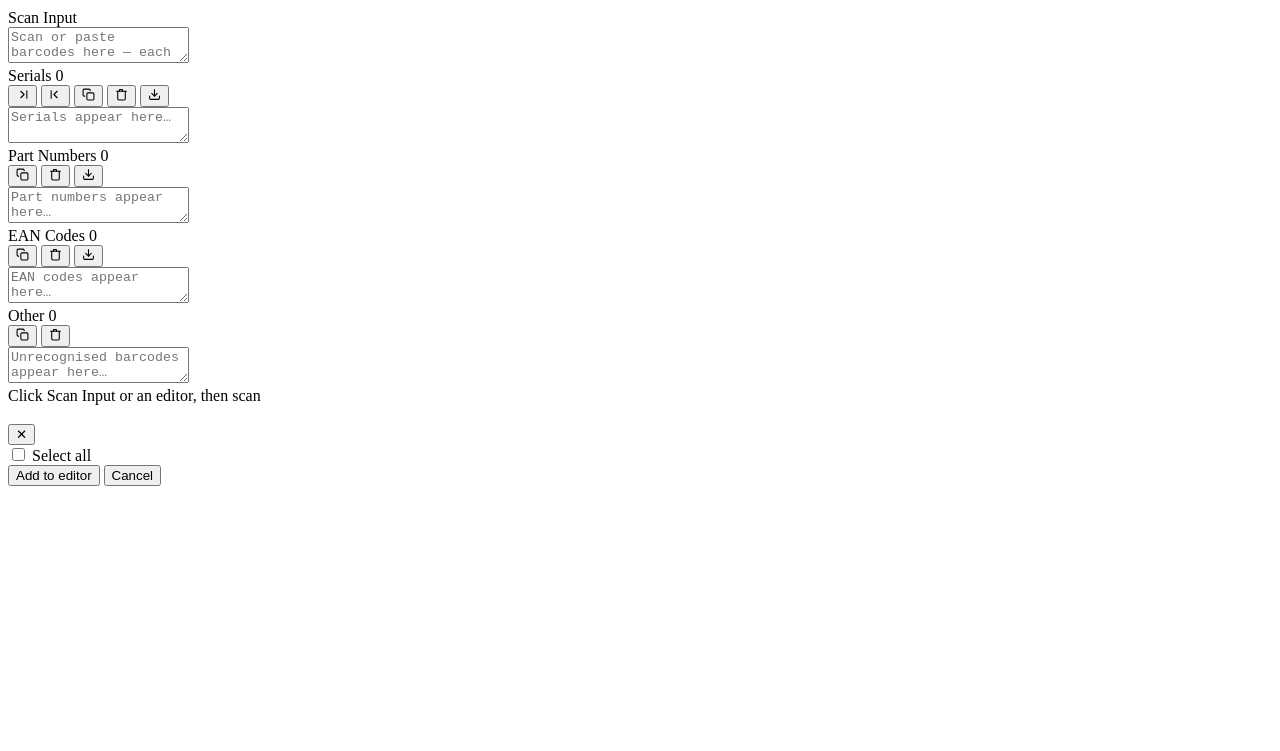
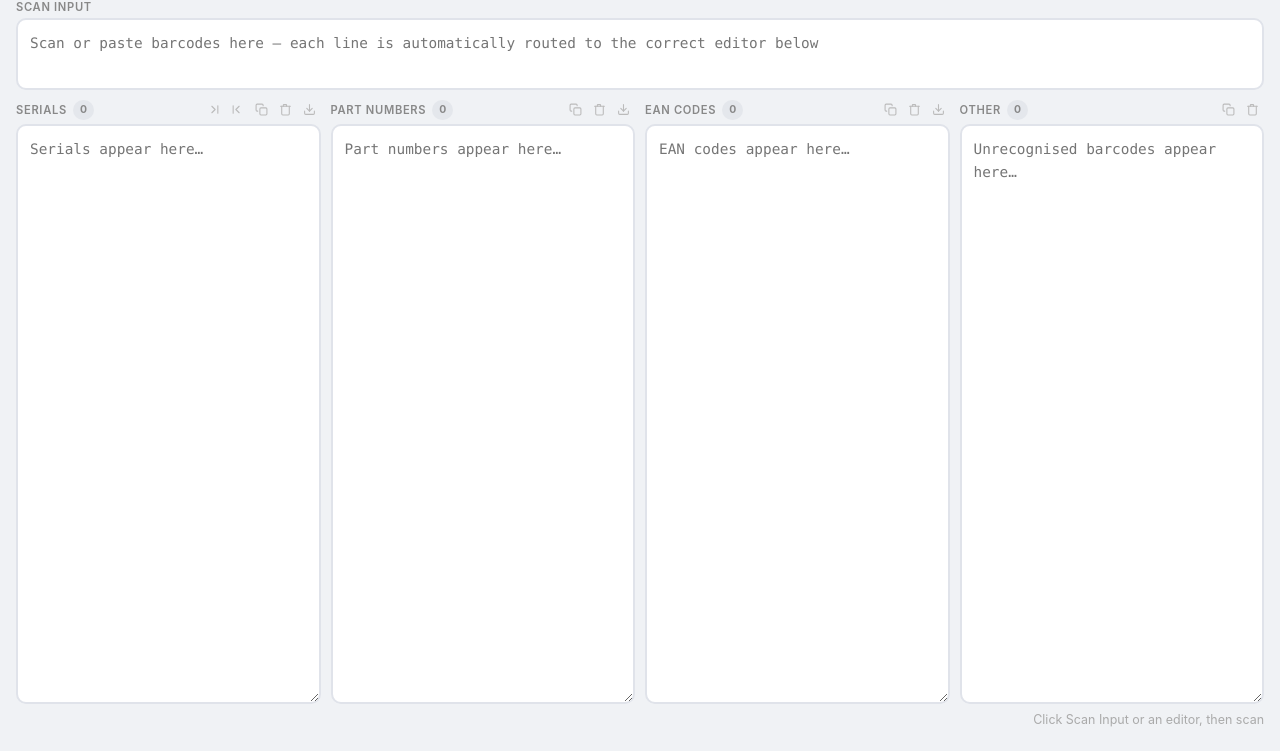
Before and after one commit to liamliamliam/bacoma, a plain HTML site: page index.html in a window 1280 px wide. Shown: the part 71-822 px from the top of the page. Before the commit the page ends 800 px from the top, so only its background shows below. Drawn offline with Linux system fonts and the light colour scheme.

Commit message:
updated references to css and js files

```diff
--- a/index.html
+++ b/index.html
@@ -4,7 +4,7 @@
   <meta charset="UTF-8">
   <meta name="viewport" content="width=device-width, initial-scale=1.0">
   <title>Barcode Tool</title>
-  <link rel="stylesheet" href="barcode-tool.css">
+  <link rel="stylesheet" href="index.css">
 </head>
 <body>
 
@@ -109,6 +109,6 @@
   </div>
 </div>
 
-<script src="barcode-tool.js"></script>
+<script src="index.js"></script>
 </body>
 </html>
```
